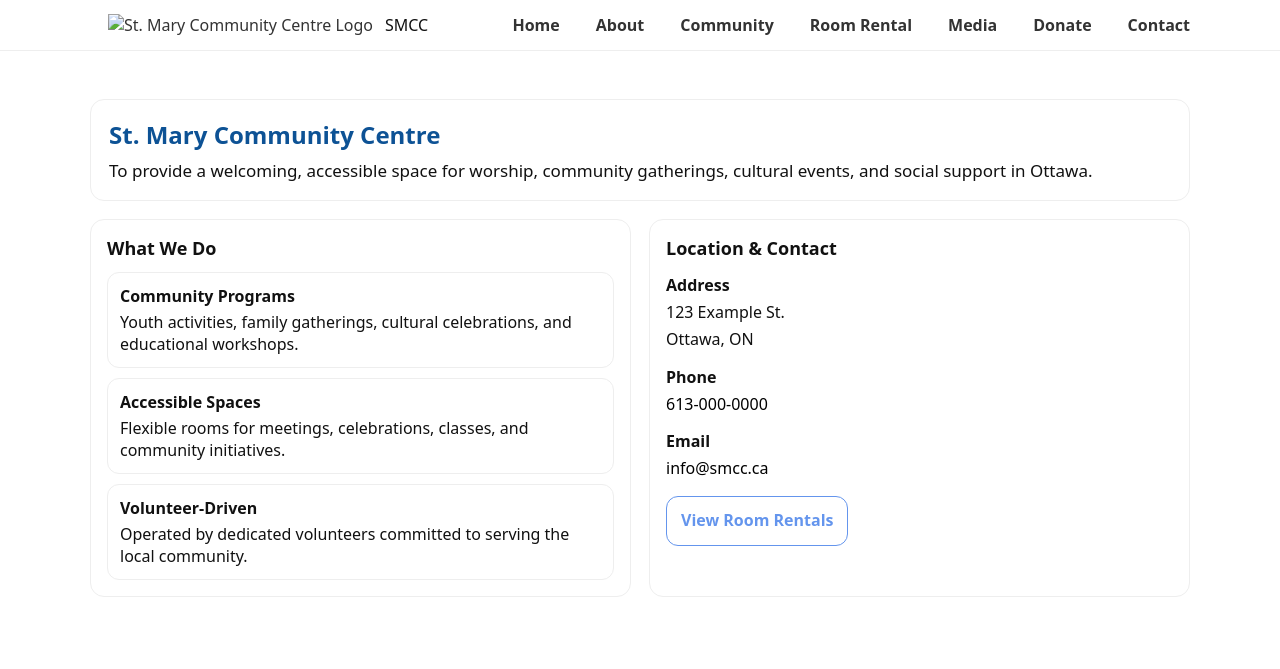
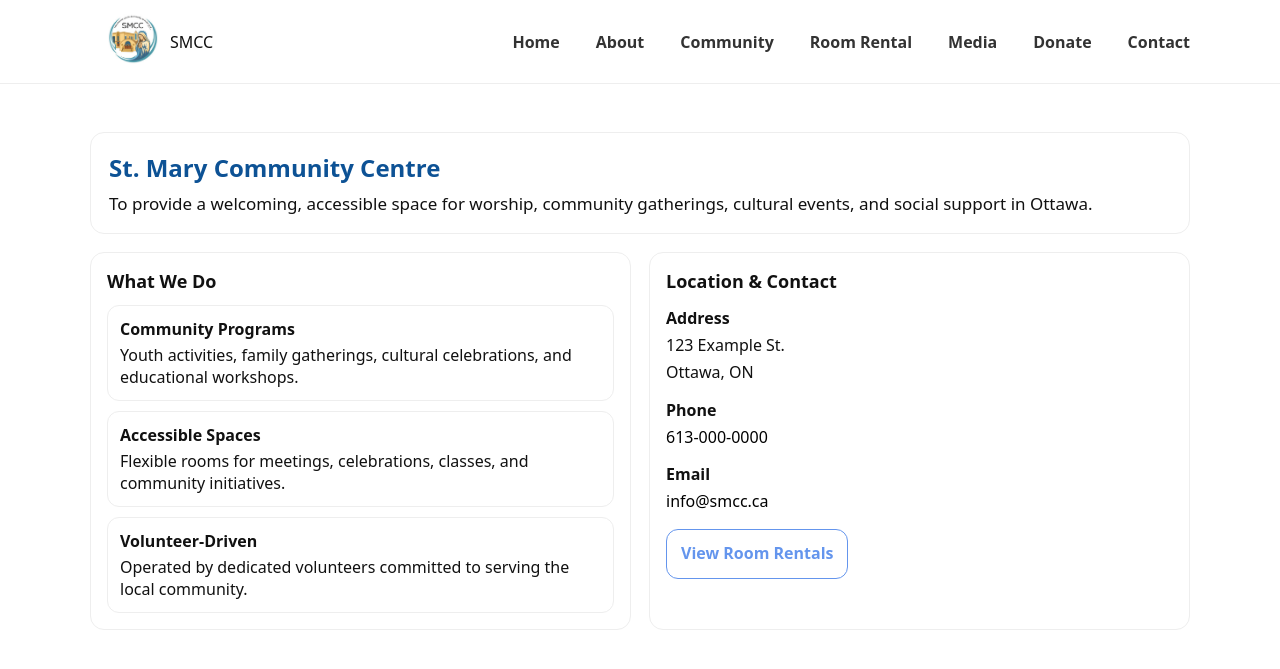
Before and after one commit to nsamaan18/SMCCRental, a Jekyll site: the page built from _pages/about.md, in a window 1280 px wide. Shown: the top 669 px of the page. Built offline with Jekyll 4.4.1, drawn with Linux system fonts in a browser that asks for light colours.

Commit message:
Update default.html

```diff
--- a/_layouts/default.html
+++ b/_layouts/default.html
@@ -113,7 +113,7 @@
   <div class="nav-inner" id="navInner">
     <div class="logo-container">
       <a href="{{ '/' | relative_url }}">
-        <img class="logo-img" src="{{ '/assets/images/main/slides/slider1.jpg' | relative_url }}" alt="St. Mary Community Centre Logo">
+        <img class="logo-img" src="{{ '/images/main/slides/slider1.jpg' | relative_url }}" alt="St. Mary Community Centre Logo">
       </a>
       <span class="logo-text">SMCC</span>
     </div>
```
